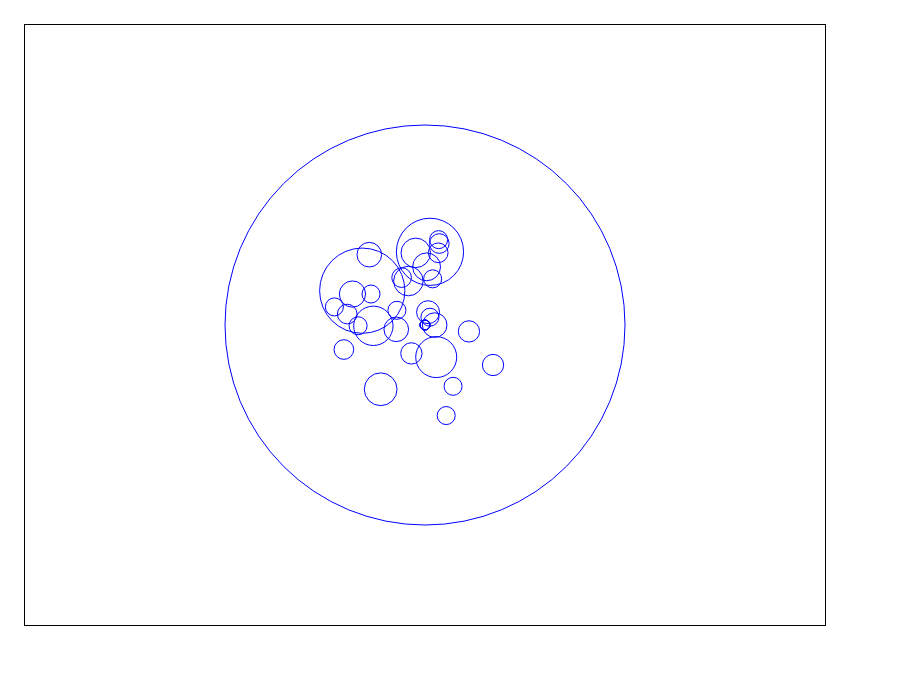
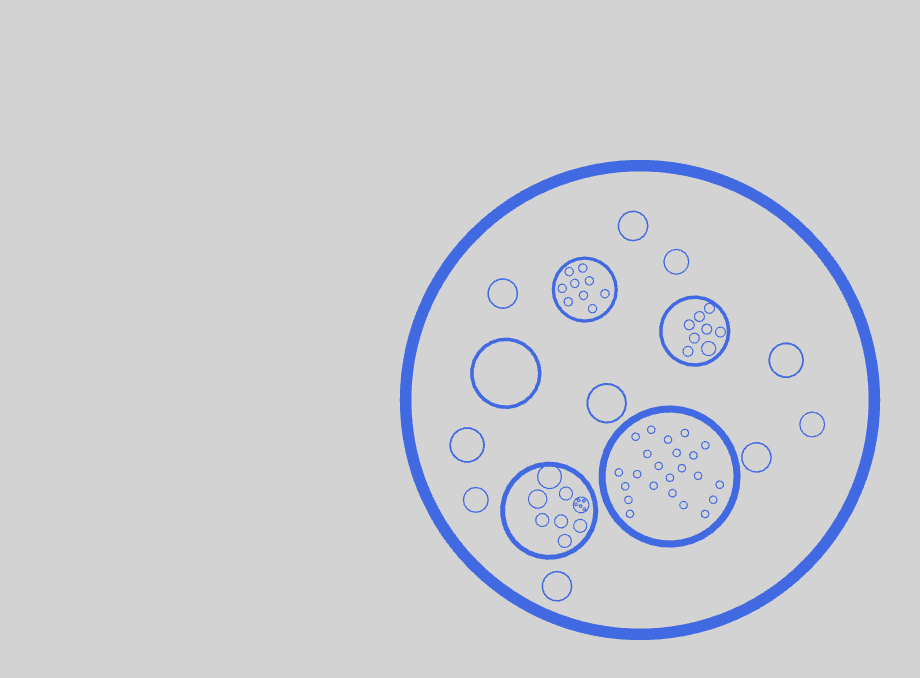
Before and after one commit to boytchev/TheThreeTree, a plain HTML site: page src/circle-packing.html in a window 1280 px wide. Shown: the whole page, without its empty margins (0-920 px from the left). Drawn offline with nearby package versions, Linux system fonts and the light colour scheme; animation ran at ten frames a second.

Commit message:
Using physics modeling for circle packing

```diff
--- a/src/circle-packing.html
+++ b/src/circle-packing.html
@@ -6,12 +6,19 @@
 
 <head>
 	<meta name="viewport" content="width=device-width, user-scalable=no, minimum-scale=1.0, maximum-scale=1.0">
+
+	<script type="importmap">
+	  {
+		"imports": {
+		  "three": "../lib/three.module.js",
+		  "three/addons/": "../lib/"
+		}
+	  }
+	</script>
 </head>
 
 
 <body>
-	<canvas id="canvas" width="800" height="600" style="border: solid 1px black; margin: 1em;">
-	</canvas>
 	<script type="module">
 		import './circle-packing.js';
 	</script>
--- a/src/circle-packing.js
+++ b/src/circle-packing.js
@@ -1,160 +1,183 @@
-var canvas = document.getElementById( 'canvas' ),
-	context = canvas.getContext( '2d' );
-	context.translate( canvas.width/2, canvas.height/2 );
+import * as THREE from 'three';
+
+import { OrbitControls } from 'three/addons/controls/OrbitControls.js';
+//import { LoopSubdivision } from 'three/addons/modifiers/LoopSubdivision.js';
+//import { mergeVertices } from 'three/addons/utils/BufferGeometryUtils.js';
 
 
-var circles = [];
 
+// initialize the scene
+{
+	var renderer = new THREE.WebGLRenderer( {antialias:true} );
+		document.body.appendChild( renderer.domElement );
+		document.body.style.margin = 0;
+		document.body.style.overflow = 'hidden';
 
-function drawCircle( x, y, r )
-{
-	context.fillStyle = 'linen';
-	context.strokeStyle = 'tomato';
-	context.lineWidth = 4;
+	var scene = new THREE.Scene();
+		scene.background = new THREE.Color( 'lightgray' );
 
-	context.beginPath( );
-	context.arc( x, y, r, 0, 2*Math.PI );
-	context.fill( );
-	context.stroke( );
-}
+	var camera = new THREE.PerspectiveCamera( 60, 1, 1, 500 );
+		camera.position.set( 0, 0, 300 );
+		camera.lookAt( scene.position );
 
-function frameCircle( x, y, r )
-{
-	context.strokeStyle = 'blue';
-	context.lineWidth = 1;
-
-	context.beginPath( );
-	context.arc( x, y, r, 0, 2*Math.PI );
-	context.stroke( );
-}
-
-function distance( i, j )
-{
-	i = i % circles.length;
-	j = j % circles.length;
-
-	return Math.sqrt( (circles[i].x-circles[j].x)**2 + (circles[i].y-circles[j].y)**2 );
-}
-
-function addCircle( r )
-{
-	// add first circle
-	if( circles.length == 0 )
-	{
-		circles.push( {x:0,y:0,r:r} );
-		drawCircle( 0, 0, r );
-		return;
-	}
-
-	// add second circle
-	if( circles.length == 1 )
-	{
-		var x = circles[0].x - circles[0].r -r;
-
-		circles.push( {x:x,y:0,r:r} );
-		drawCircle( x, 0, r );
-		return;
-	}
-
-	// find shortest segment from circle
-	// center to next circle center
-	var bestIdx = 0,
-		bestDist = distance( 0, 1 );
-
-	for( var i=1; i<circles.length; i++ )
-	{
-		var dist = distance( i, i+1 );
-		if( dist > bestDist )
-		{
-			bestDist = dist;
-			bestIdx = i;
-		}
-	}
-
-	bestIdx = (bestIdx) % circles.length;
-	var nextIdx = (bestIdx+1) % circles.length;
-
-	// triangle between bestIdx, bestIdx+1 and a new midpoint
-	var a = circles[bestIdx].r + circles[nextIdx].r,
-		b = circles[bestIdx].r + r,
-		c = circles[nextIdx].r + r;
-
-	var alpha = Math.acos( (a**2+b**2-c**2)/(2*a*b) );
-
-	// normalize vector from bestIdx to nextIdx
-	var vx = (circles[nextIdx].x - circles[bestIdx].x)*b/a,
-		vy = (circles[nextIdx].y - circles[bestIdx].y)*b/a;
-
-	// rotate the vector at angle (-alpha)
-	var x = vx*Math.cos(alpha) - vy*Math.sin(alpha) + circles[bestIdx].x,
-		y = vx*Math.sin(alpha) + vy*Math.cos(alpha) + circles[bestIdx].y;
-
-	circles.splice( nextIdx, 0, {x:x,y:y,r:r} );
-	drawCircle( x, y, r );
-
-}
-
-var rs = [9,3,2,10,10,1,1,2,4,1,23,2,15,3,2].sort();
-var rs = [5,1,1,2,3,2,7,1,10,2,1,3,15,3,1,6,1,14,8,5,42,2,1,1,4,31,1,2,5,8].sort();
-
-frameCircle( 0, 0, 200 );
-
-var sum = 0;
-for( var rad of rs ) sum += 10+rad;
-
-for( var rad of rs )
-{
-	rad = 2*200*((10+rad)/sum);
-	var r = (200-rad) * Math.sqrt( Math.random() ) / 2,
-		a = 2*Math.PI*Math.random(),
-		x = r * Math.cos(a),
-		y = r * Math.sin(a);
-
-	frameCircle( x, y, rad );
+	var controls = new OrbitControls( camera, renderer.domElement );
+		controls.maxDistance = 450;
+		controls.minDistance = 2;
+		controls.enablePanning = true;
 }
 
 
 
-//for( var i=rs.length-1; i>=0; i-- )
-//addCircle( 10+3*rs[i] );
+// manage window resize events
+{
+	function onWindowResize( event )
+	{
+		camera.aspect = window.innerWidth / window.innerHeight;
+		camera.updateProjectionMatrix();
 
-// addCircle( 100 );
-// addCircle( 80 );
-// addCircle( 70 );
-// addCircle( 60 );
-// addCircle( 55 );
-// addCircle( 55 );
-// addCircle( 50 );
-// addCircle( 25 );
-// addCircle( 20 );
-// addCircle( 20 );
-// addCircle( 20 );
-// addCircle( 20 );
+		renderer.setSize( window.innerWidth, window.innerHeight, true );
+	}
 
-// try to calculate minimal enclosing circle
+	window.addEventListener( 'resize', onWindowResize, false );
 
-var minX = 0,
-	maxX = 0,
-	minY = 0,
-	maxY = 0;
-
-for( var c of circles )
-{
-	minX = Math.min( minX, c.x-c.r );
-	maxX = Math.max( maxX, c.x+c.r );
-	minY = Math.min( minY, c.y-c.r );
-	maxY = Math.max( maxY, c.y+c.r );
+	onWindowResize();
 }
 
-frameCircle( minX, minY, 5 );
-frameCircle( minX, maxY, 5 );
-frameCircle( maxX, maxY, 5 );
-frameCircle( maxX, minY, 5 );
-var x = (minX+maxX)/2,
-	y = (minY+maxY)/2,
-	r = 0;
 
-for( var c of circles )
-	r = Math.max( r, c.r + Math.sqrt( (c.x-x)**2 + (c.y-y)**2 ) );
 
-frameCircle( x, y, r );
+
+var force = new THREE.Vector3(),
+	step = new THREE.Vector3();
+
+class Circle extends THREE.Mesh
+{
+	constructor( x, y, r )
+	{
+		var width = THREE.MathUtils.clamp( 0.1*r, 0.5, 5 );
+		var geometry = new THREE.RingGeometry( r-width, r, Math.round(r+10) ),
+			material = new THREE.MeshBasicMaterial( {color: 'royalblue', side: THREE.DoubleSide} );
+
+		super( geometry, material );
+
+		this.r = r;
+		this.position.set( x, y, 0 );
+	} // Circle.constructor
+
+	addCircles( radii )
+	{
+		const K = 1.1, N = 5;
+
+		var total = this.r ** K,
+			sum = 0;
+
+		for( var r of radii )
+				sum += (N+r) ** K;
+
+		for( var r of radii )
+		{
+			r = (N+r)**K / sum * total;
+			var d = (this.r-r)*Math.random(),
+				a = 2*Math.PI*Math.random(),
+				x = d * Math.cos(a),
+				y = d * Math.sin(a);
+
+			this.add( new Circle( x, y, r ) );
+		}
+
+	}
+
+
+	adjust( maxStep = 0.5, powerScale = 1 )
+	{
+		var dist;
+
+		function power( dist )
+		{
+			dist = Math.max( dist, 0.1 );
+
+			var p = powerScale/dist**2;
+			return p;
+		}
+
+		for( var child of this.children )
+			if( child instanceof Circle )
+			{
+				step.set( 0, 0, 0 );
+
+				// distance to parent
+				dist = this.r - child.position.length() - child.r;
+				force.copy( child.position ).setLength( -0.5*child.r*this.r*power(dist) );
+//if( child==this.children[0] )
+//	console.log(power(dist)*Math.sign(dist));
+
+				step.add( force );
+
+				// distance to siblings
+				for( var sibling of this.children )
+					if( sibling instanceof Circle )
+						if( sibling !== child )
+						{
+							dist = child.position.distanceTo( sibling.position) - child.r - sibling.r;
+							force.subVectors( sibling.position, child.position ).setLength( -child.r*sibling.r*power(dist) );
+							step.add( force );
+						}
+
+				dist = step.length()/child.r;
+				if( dist > maxStep ) step.setLength( maxStep );
+				child.position.add( step );
+
+				child.adjust( maxStep * child.r/this.r, powerScale * (child.r/this.r)**2 );
+			}
+	} // Circle.adjust
+} // class Circle
+
+
+
+
+var mainCircle = new Circle( 0, 0, 104 );
+	scene.add( mainCircle );
+
+	mainCircle.addCircles( [9,3,2,10,10,1,1,2,4,1,23,2,15,3,2] );
+	mainCircle.children[0].addCircles( [1,   1,1,1,1,1,1,1,1] );
+	mainCircle.children[4].addCircles( [3,1,   1,1,1,1,1,1] );
+	mainCircle.children[10].addCircles( [1,    1,1,1,1,1,1,1,1,1,1,1,1,1,1,1,1,1,1,1,1,1,1] );
+	mainCircle.children[12].addCircles( [2,3,5, 1,1,1,1,1] );
+	mainCircle.children[12].children[0].addCircles( [1,1,    1,1,1] );
+
+/*
+thethreetree.js:336 |---|---|--> animation (9)		//
+thethreetree.js:336 |---|---|---|--> tracks (1)
+thethreetree.js:336 |---|---|--> audio (3)			//
+thethreetree.js:336 |---|---|--> cameras (2)		//
+thethreetree.js:336 |---|---|--> core (10)			//
+thethreetree.js:336 |---|---|--> extras (10)		//
+thethreetree.js:336 |---|---|---|--> core (3)
+thethreetree.js:336 |---|---|---|--> curves (1)
+thethreetree.js:336 |---|---|--> geometries (1)		//
+thethreetree.js:336 |---|---|--> helpers (1)		//
+thethreetree.js:336 |---|---|--> lights (2)			//
+thethreetree.js:336 |---|---|--> loaders (4)		//
+thethreetree.js:336 |---|---|--> materials (1)		//
+thethreetree.js:336 |---|---|--> math (23)			//
+thethreetree.js:336 |---|---|---|--> interpolants (1)
+thethreetree.js:336 |---|---|--> objects (2)		//
+thethreetree.js:336 |---|---|--> renderers (15)		//
+thethreetree.js:336 |---|---|---|--> shaders (5)
+thethreetree.js:336 |---|---|---|---|--> ShaderChunk (1)
+thethreetree.js:336 |---|---|---|---|--> ShaderLib (1)
+thethreetree.js:336 |---|---|---|--> webgl (3)
+thethreetree.js:336 |---|---|---|--> webxr (2)
+thethreetree.js:336 |---|---|--> scenes (3)			//
+thethreetree.js:336 |---|---|--> textures (2)		//
+*/
+
+
+// animation loop
+function animate( )
+{
+	mainCircle.adjust( 0.5 );
+//		controls.update( );
+	renderer.render( scene, camera );
+}
+
+renderer.setAnimationLoop( animate );
```
Also changed, not shown: src/build-hierarcy.html (+1 -0 lines), src/thethreetree.js (+35 -15 lines).
